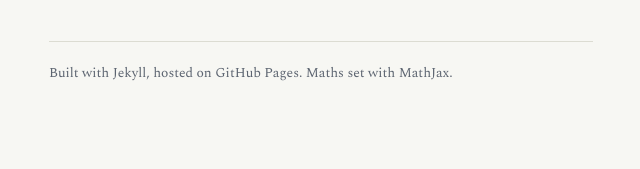
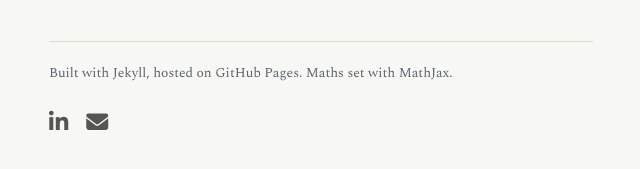
Before and after one commit to ArkadeepGh/ArkadeepGh.github.io, a Jekyll site: the page built from index.html, in a window 1280 px wide. Shown: the part 610-779 px from the top of the page, without its empty margins (319-959 px from the left). Built offline with Jekyll 4.4.1, drawn with Linux system fonts in a browser that asks for light colours.

Commit message:
Update default.html

```diff
--- a/_layouts/default.html
+++ b/_layouts/default.html
@@ -33,6 +33,24 @@
   <footer class="colophon">
     <p>Built with Jekyll, hosted on GitHub Pages. Maths set with MathJax.</p>
     <!--<p><a href="https://github.com/{{ site.github_username }}">github.com/{{ site.github_username }}</a></p>-->
+
+
+    <div class="social-links">
+
+      <a href="www.linkedin.com/in/arkadeep-ghosh-5928a637a/" target="_blank" rel="noopener noreferrer">
+        <i class="fa-brands fa-linkedin-in"></i>
+      </a>
+
+      <!--<a href="https://github.com/YOUR-USERNAME/" target="_blank" rel="noopener noreferrer">
+        <i class="fa-brands fa-github"></i>
+      </a>-->
+
+      <a href="mailto:arkadeepghosh399@gmail.com">
+        <i class="fa-solid fa-envelope"></i>
+      </a>
+
+    </div>
+
   </footer>
 </body>
 </html>
```
